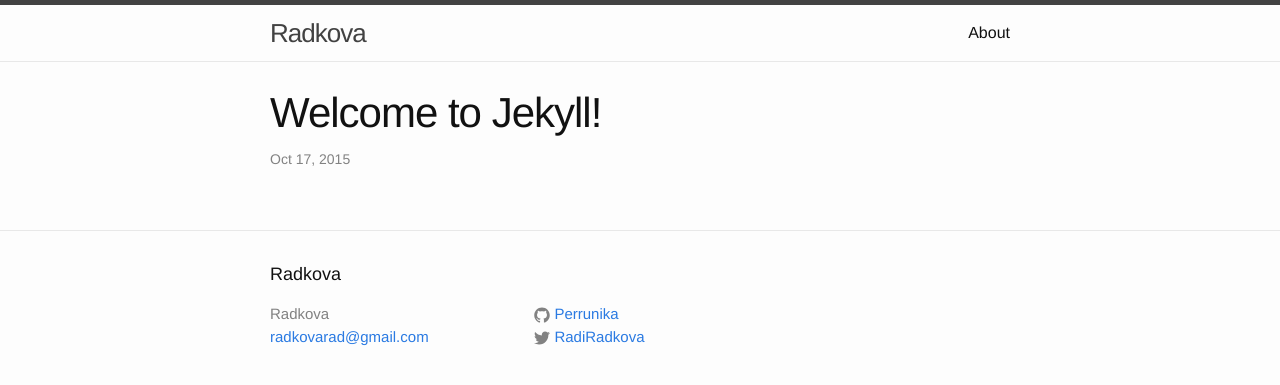
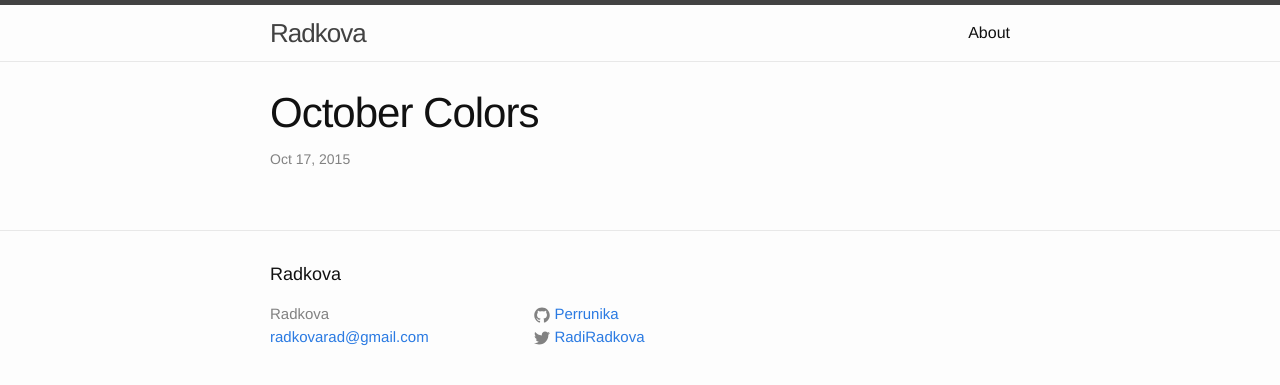
Before and after one commit to Perrunika/radkova.github.io, a Jekyll site: the page built from _posts/2015-10-09-welcome-to-jekyll.markdown, in a window 1280 px wide. Shown: the top 385 px of the page. Built offline with Jekyll 4.4.1, drawn with Linux system fonts in a browser that asks for light colours.

Commit message:
no message

```diff
--- a/_posts/2015-10-09-welcome-to-jekyll.markdown
+++ b/_posts/2015-10-09-welcome-to-jekyll.markdown
@@ -1,6 +1,6 @@
 ---
 layout: post
-title:  "Welcome to Jekyll!"
+title:  "October Colors"
 date:   2015-10-17 19:14:38
-categories: jekyll update
+categories: october
 ---
```
